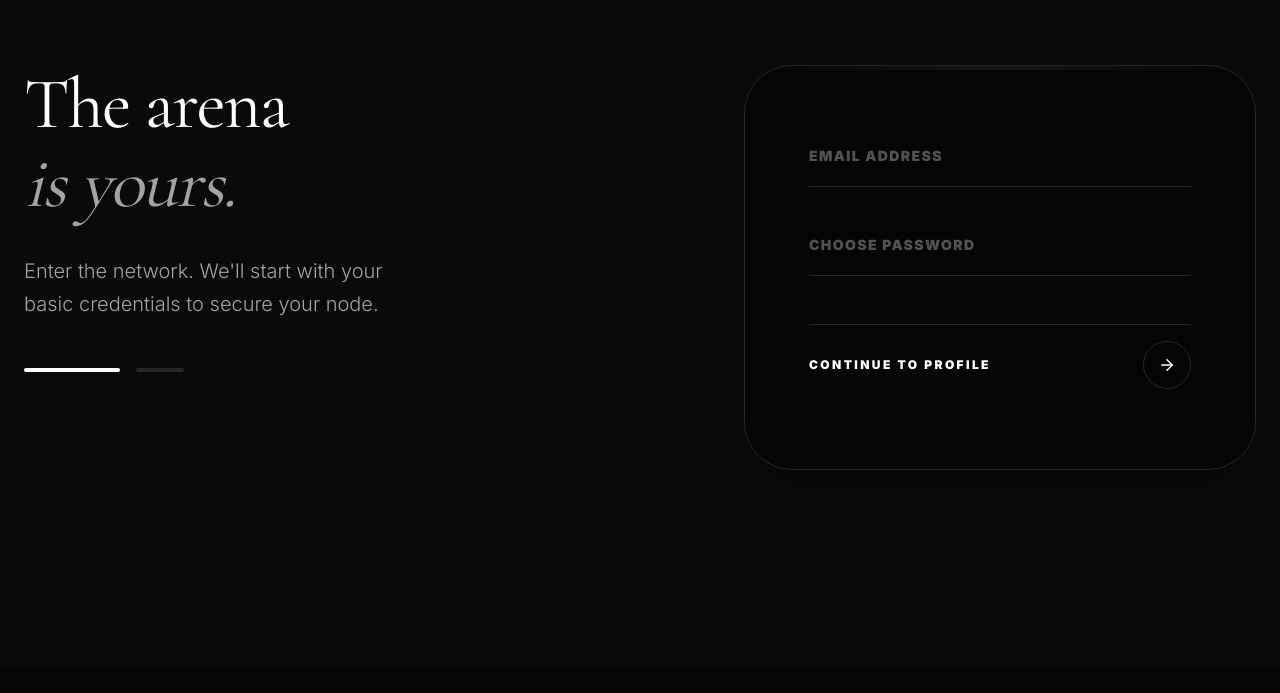
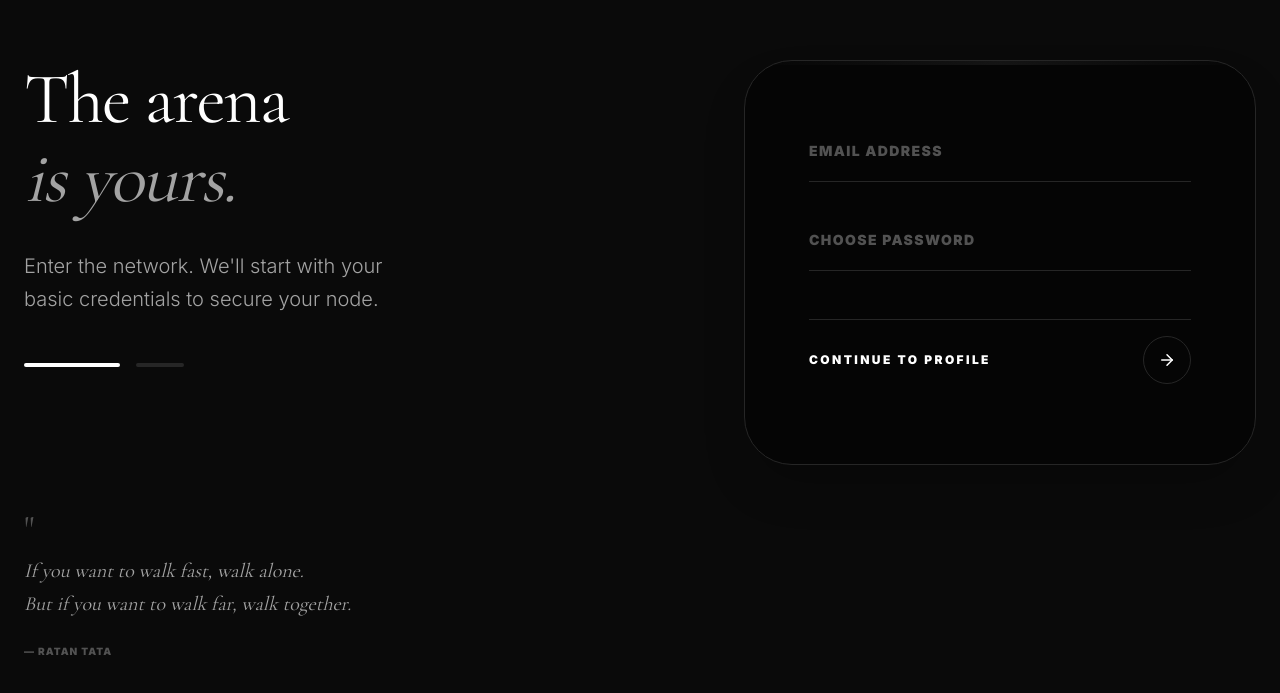
Before and after one commit to Sharan-6905/founderscult2, a Next.js app: page / in a window 1280 px wide. Shown: the part 933-1626 px from the top of the page. Before the commit the page ends 1600 px from the top, so only its background shows below. Built offline with nearby package versions, Linux system fonts and the light colour scheme; no server answers; a web font is replaced by a local one.

Commit message:
Add Ratan Tata quote to onboarding section

```diff
--- a/src/components/LandingPage.tsx
+++ b/src/components/LandingPage.tsx
@@ -158,6 +158,23 @@ export default function LandingPage({ error: initialError, message }: { error?:
               <div className={`w-12 h-1 rounded-full transition-all duration-700 ${step === 1 ? 'bg-[var(--text-primary)] w-24' : 'bg-[var(--border-color)]'}`}></div>
               <div className={`w-12 h-1 rounded-full transition-all duration-700 ${step === 2 ? 'bg-[var(--text-primary)] w-24' : 'bg-[var(--border-color)]'}`}></div>
             </div>
+
+            <motion.div
+              initial={{ opacity: 0 }}
+              animate={{ opacity: 1 }}
+              transition={{ ...cinematicTransition, delay: 0.5 }}
+              className="pt-24 max-w-sm"
+            >
+              <div className="text-4xl text-[var(--text-muted)] font-[family-name:var(--font-serif)] leading-none mb-2">"</div>
+              <p className="text-lg md:text-xl text-[var(--text-secondary)] italic font-[family-name:var(--font-serif)] leading-relaxed">
+                If you want to walk fast, walk alone.
+                <br />
+                But if you want to walk far, walk together.
+              </p>
+              <p className="text-[10px] font-black uppercase tracking-widest text-[var(--text-muted)] mt-6">
+                — Ratan Tata
+              </p>
+            </motion.div>
           </div>
 
           <div className="w-full max-w-lg ml-auto bg-[var(--bg-base)] border border-[var(--border-color)] rounded-[3rem] p-10 md:p-16 shadow-2xl relative overflow-hidden">
```
